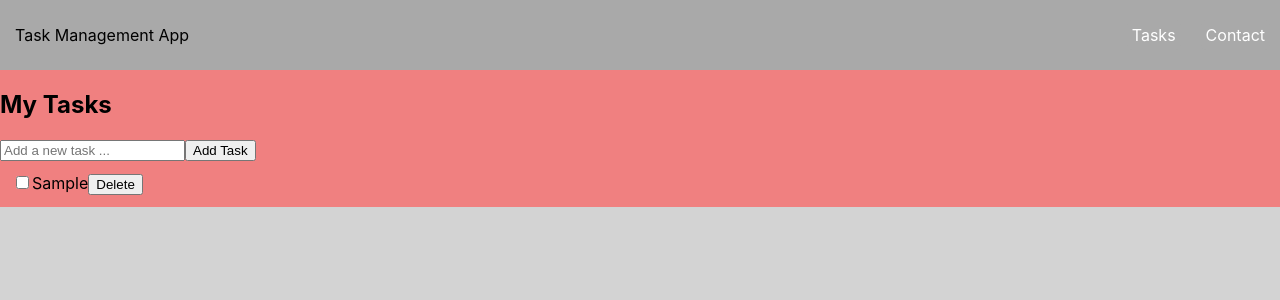
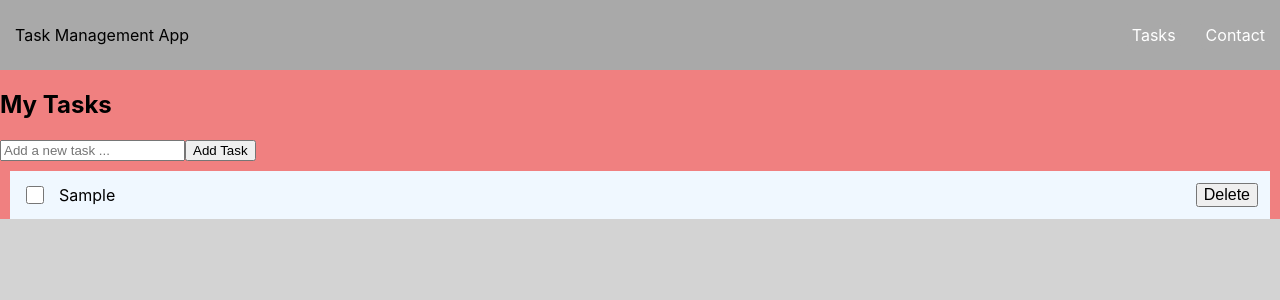
Before and after one commit to peter-mannion/react-task-management-app, a React (Create React App) app: page / in a window 1280 px wide. Both pictures are taken after typing "Sample" into the empty fields and a click on the button "Add Task". Shown: the top 300 px of the page. Built offline with nearby package versions, Linux system fonts and the light colour scheme.

Commit message:
Add basic styling for TaskCard component

```diff
--- a/src/App.css
+++ b/src/App.css
@@ -42,5 +42,42 @@
   display: flex;
   justify-content: space-between;
   align-items: center;
+  background-color: aliceblue;
+  margin: 10px;
   padding: 12px;
 }
+
+.task-checkbox {
+  width: 18px;
+  height: 18px;
+  cursor: pointer;
+}
+
+.task-content {
+  display: flex;
+  align-items: center;
+  gap: 12px;
+  /* Allow the container to grow and fill available space */
+  flex: 1;
+  min-width: 0;
+}
+
+.task-text {
+  flex: 1;
+  min-width: 0; /* Allow the flex item to shrink below its content size */
+  overflow-wrap: break-word; /* Break long words */
+  word-break: break-word;
+  word-wrap: break-word;
+  white-space: normal;
+  text-align: left;
+}
+
+.todo-card.completed .task-text {
+  text-decoration: line-through;
+  color: #888;
+}
+
+.delete-btn {
+  cursor: pointer;
+  font-size: 1rem;
+}
```
